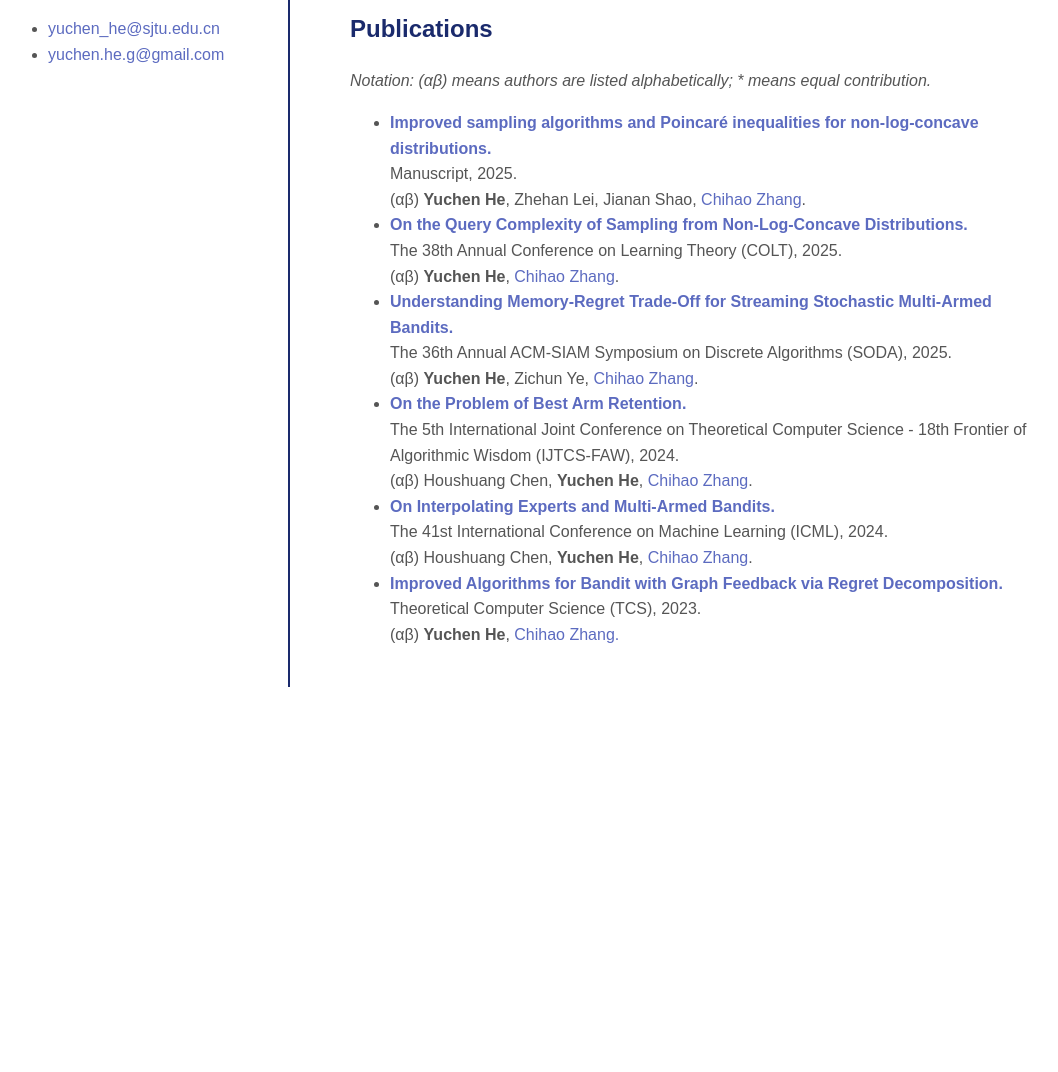
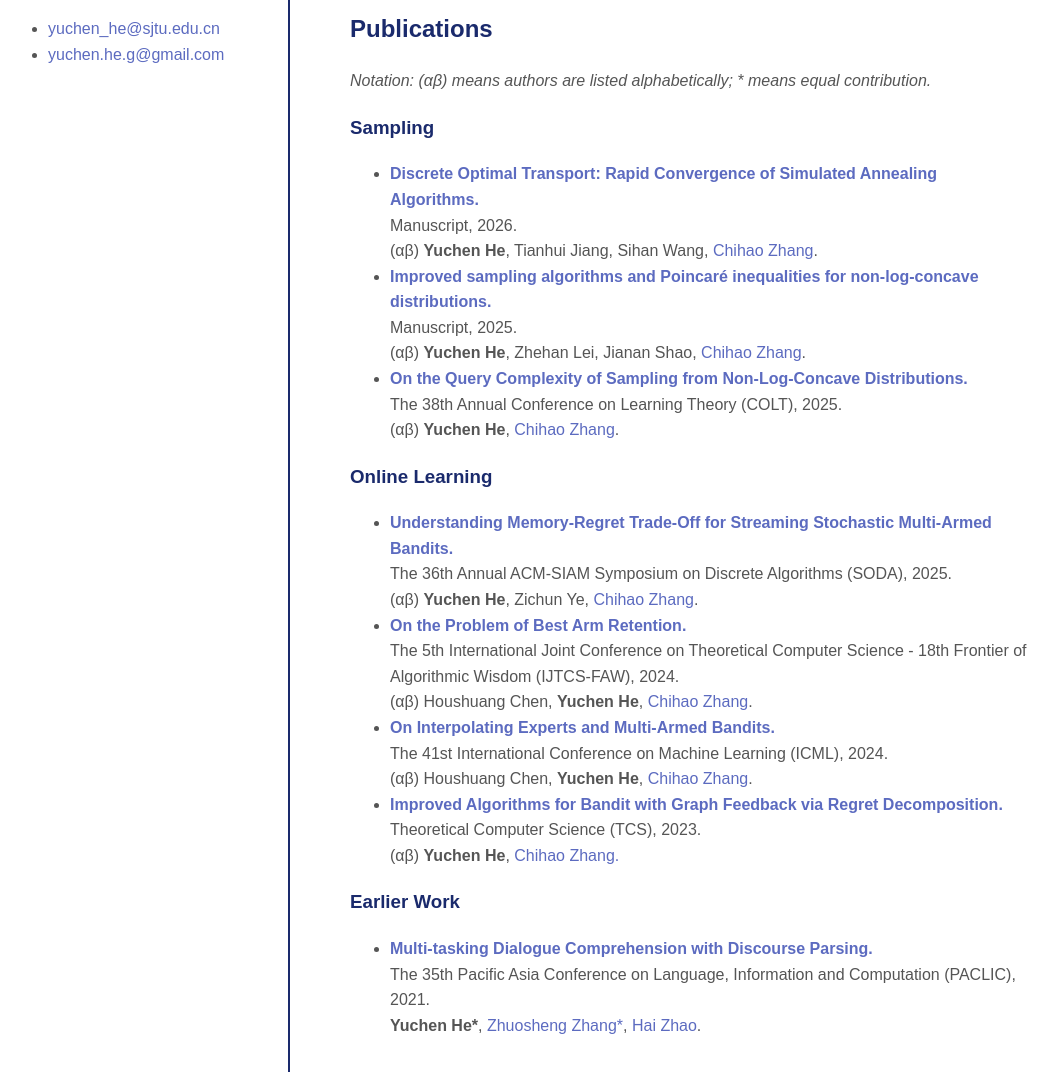
Before and after one commit to yuchen-he00/yuchen-he00.github.io, a plain HTML site: page index.html in a window 1280 px wide. Shown: the part 426-1498 px from the top of the page, without its empty margins (112-1170 px from the left). Before the commit the page ends 1163 px from the top, so only its background shows below. Drawn offline with Linux system fonts and the light colour scheme.

Commit message:
Update publications

```diff
--- a/index.html
+++ b/index.html
@@ -29,7 +29,7 @@
             flex: 2;
             padding-left: 20px;
         }
-        h1, h2 {
+        h1, h2, h3 {
             color: #1a2a6c;
         }
         a {
@@ -88,13 +88,20 @@
         <div class="section">
             <h2>Publications</h2>
             <p><em>Notation: (αβ) means authors are listed alphabetically; * means equal contribution.</em></p>
+            <h3>Sampling</h3>
             <ul>
+                <li><a href="https://arxiv.org/abs/2605.05877"><span class="bold-name">Discrete Optimal Transport: Rapid Convergence of Simulated Annealing Algorithms.</span></a><br>
+                    Manuscript, 2026. <br>
+                    (αβ) <span class="bold-name">Yuchen He</span>, Tianhui Jiang, Sihan Wang, <a href="http://chihaozhang.com">Chihao Zhang</a>.</li>
                 <li><a href="https://arxiv.org/abs/2507.11236"><span class="bold-name">Improved sampling algorithms and Poincaré inequalities for non-log-concave distributions.</span></a><br>
                     Manuscript, 2025. <br>
                     (αβ) <span class="bold-name">Yuchen He</span>, Zhehan Lei, Jianan Shao, <a href="http://chihaozhang.com">Chihao Zhang</a>.</li>
                 <li><a href="https://arxiv.org/abs/2502.06200"><span class="bold-name">On the Query Complexity of Sampling from Non-Log-Concave Distributions.</span></a><br>
                     The 38th Annual Conference on Learning Theory (COLT), 2025. <br>
                     (αβ) <span class="bold-name">Yuchen He</span>, <a href="http://chihaozhang.com">Chihao Zhang</a>.</li>
+            </ul>
+            <h3>Online Learning</h3>
+            <ul>
                 <li><a href="https://arxiv.org/abs/2405.19752"><span class="bold-name">Understanding Memory-Regret Trade-Off for Streaming Stochastic Multi-Armed Bandits.</span></a><br>
                     The 36th Annual ACM-SIAM Symposium on Discrete Algorithms (SODA), 2025. <br>
                     (αβ) <span class="bold-name">Yuchen He</span>, Zichun Ye, <a href="http://chihaozhang.com">Chihao Zhang</a>.</li>
@@ -108,6 +115,12 @@
                     Theoretical Computer Science (TCS), 2023. <br>
                     (αβ) <span class="bold-name">Yuchen He</span>, <a href="http://chihaozhang.com">Chihao Zhang.</a></li>
             </ul>
+            <h3>Earlier Work</h3>
+            <ul>
+                <li><a href="https://arxiv.org/abs/2110.03269"><span class="bold-name">Multi-tasking Dialogue Comprehension with Discourse Parsing.</span></a><br>
+                    The 35th Pacific Asia Conference on Language, Information and Computation (PACLIC), 2021. <br>
+                    <span class="bold-name">Yuchen He*</span>, <a href="https://bcmi.sjtu.edu.cn/~zhangzs/">Zhuosheng Zhang*</a>, <a href="https://bcmi.sjtu.edu.cn/~zhaohai/">Hai Zhao</a>.</li>
+            </ul>
         </div>
     </div>
 </body>
```
